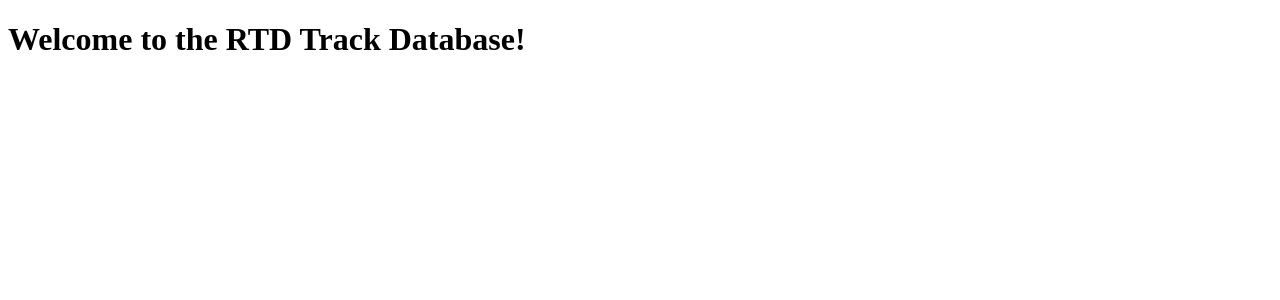
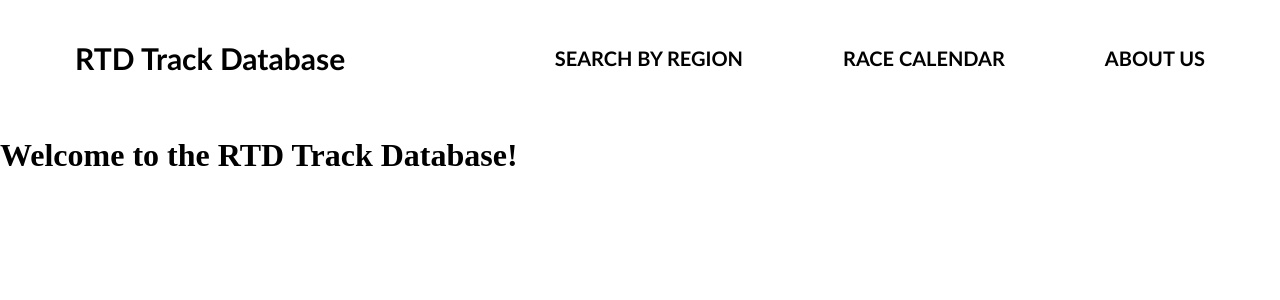
Before and after one commit to thegreatdaneno1/rtd-database-v1, a React (Create React App) app: page / in a window 1280 px wide. Shown: the top 300 px of the page. Built offline with nearby package versions, Linux system fonts and the light colour scheme.

Commit message:
Adds site header

```diff
--- a/src/App.js
+++ b/src/App.js
@@ -1,10 +1,14 @@
 import React from "react";
+import Header from "./components/Header";
 
 const App = () => {
   return (
-    <div>
-      <h1>Welcome to the RTD Track Database!</h1>
-    </div>
+    <>
+      <Header />
+      <div>
+        <h1>Welcome to the RTD Track Database!</h1>
+      </div>
+    </>
   );
 };
 
--- /dev/null
+++ b/src/components/Header/Header.js
@@ -0,0 +1,30 @@
+import React from "react";
+import styles from "./Header.module.css";
+
+const Header = () => {
+  return (
+    <div>
+      <header className={styles.header}>
+        <div>
+          <a to="/">
+            {/* <img src={} className={styles.logo} /> */}
+            <span className={styles.title}>RTD Track Database</span>
+          </a>
+        </div>
+        <div className={styles.links}>
+          <a to="/" className={styles.link}>
+            SEARCH BY REGION
+          </a>
+          <a to="/" className={styles.link}>
+            RACE CALENDAR
+          </a>
+          <a to="/" className={styles.link}>
+            ABOUT US
+          </a>
+        </div>
+      </header>
+    </div>
+  );
+};
+
+export default Header;
--- /dev/null
+++ b/src/components/Header/Header.module.css
@@ -0,0 +1,35 @@
+html,
+body {
+  margin: 0;
+  padding: 0;
+}
+
+.header {
+  padding: 40px 75px;
+  font-size: 20px;
+  font-weight: 600;
+  font-family: "Trebuchet MS", sans-serif;
+  display: flex;
+  flex-direction: row;
+  justify-content: space-between;
+  background-color: white;
+}
+
+.links {
+  display: flex;
+  align-items: center;
+}
+
+.link {
+  margin-left: 100px;
+  text-decoration: none;
+  color: black;
+}
+
+.logo {
+  height: 40px;
+}
+
+.title {
+  font-size: 30px;
+}
--- /dev/null
+++ b/src/components/Header/index.js
@@ -0,0 +1,3 @@
+import Header from "./Header";
+
+export default Header;
```
Also changed, not shown: src/components/Footer/Footer.js (added), src/components/Footer/Footer.module.css (added), src/components/Footer/index.js (added).
